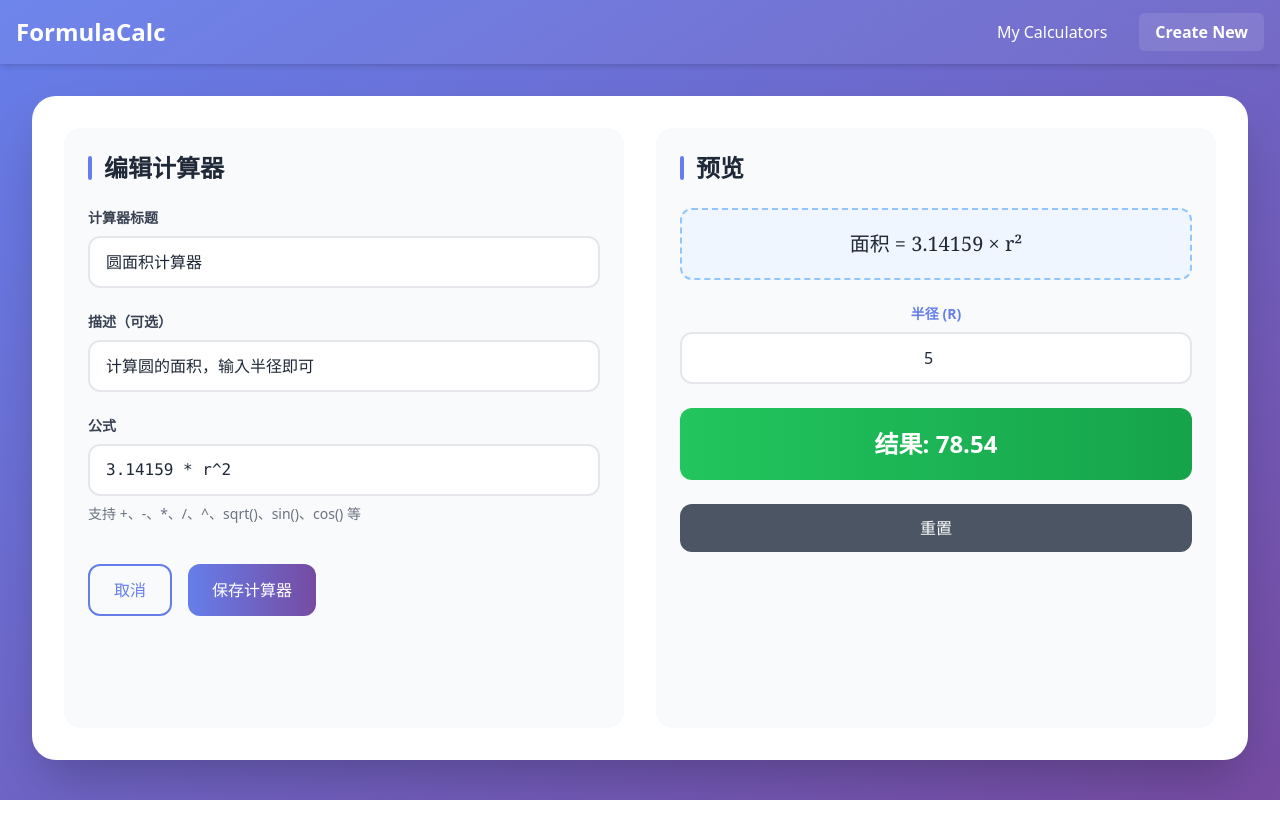
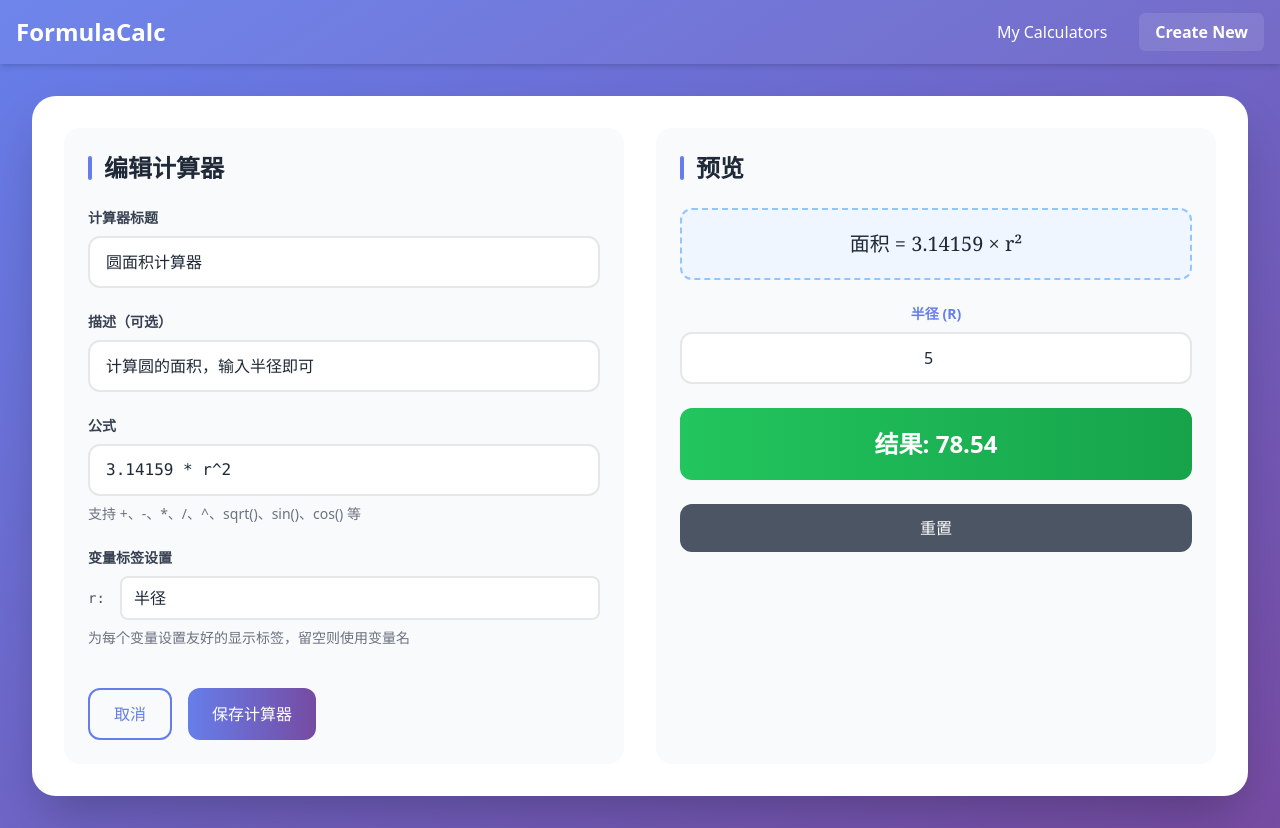
Before and after one commit to erlangera/calculator-app, a React (Vite) app in the folder frontend/: page /new in a window 1280 px wide. Before the commit the page ends 800 px from the top, so only its background shows below. Built offline with nearby package versions, Linux system fonts and the light colour scheme; no server answers.

Commit message:
在计算器相关的后端和前端代码中添加对变量标签的支持，更新接口和数据结构以包含可选的变量标签字段，同时优化了前端页面的变量显示逻辑，移除调试信息。

```diff
--- a/frontend/src/pages/CalculatorPage.tsx
+++ b/frontend/src/pages/CalculatorPage.tsx
@@ -18,14 +18,12 @@ const CalculatorPage: React.FC = () => {
     if (id) {
       getCalculatorById(id)
         .then(data => {
-          console.log('Calculator data:', data); // 调试信息
           setCalculator(data);
           const initialValues: Record<string, string> = {};
           // 确保 variables 存在且是数组
           if (data.variables && Array.isArray(data.variables)) {
             data.variables.forEach(v => { initialValues[v] = '5'; });
           }
-          console.log('Initial values:', initialValues); // 调试信息
           setVariableValues(initialValues);
         })
         .catch(err => {
@@ -37,10 +35,8 @@ const CalculatorPage: React.FC = () => {
   }, [id]);
 
   const handleVariableChange = (variable: string, value: string) => {
-    console.log('Variable change:', variable, value); // 调试信息
     setVariableValues(prev => {
       const newValues = { ...prev, [variable]: value };
-      console.log('New variable values:', newValues); // 调试信息
       return newValues;
     });
   };
@@ -58,12 +54,10 @@ const CalculatorPage: React.FC = () => {
       const numericValues = Object.fromEntries(
         Object.entries(variableValues).map(([key, value]) => [key, parseFloat(value)])
       );
-      console.log('Numeric values for calculation:', numericValues); // 调试信息
       const calculatedResult = evaluate(calculator.formula, numericValues);
-      console.log('Calculated result:', calculatedResult); // 调试信息
       return calculatedResult;
     } catch (error) {
-      console.error('Calculation error:', error); // 调试信息
+      console.error('Calculation error:', error);
       return NaN;
     }
   }, [calculator, variableValues]);
@@ -129,13 +123,13 @@ const CalculatorPage: React.FC = () => {
               calculator.variables.map(variable => (
                 <div key={variable} className="flex items-center bg-gray-50 p-4 rounded-xl">
                   <label className="min-w-[100px] text-lg font-semibold text-brand-from capitalize">
-                    {variable === 'r' ? '半径' : variable} ({variable}):
+                    {calculator.variableLabels?.[variable] || variable} ({variable}):
                   </label>
                   <input
                     type="number"
                     value={variableValues[variable] || ''}
                     onChange={(e) => handleVariableChange(variable, e.target.value)}
-                    placeholder={`请输入${variable === 'r' ? '半径' : variable}`}
+                    placeholder={`请输入${calculator.variableLabels?.[variable] || variable}`}
                     className="flex-1 ml-5 px-4 py-3 rounded-xl border-2 border-gray-200 focus:outline-none focus:border-brand-from focus:bg-white transition-all duration-300 text-lg text-black"
                   />
                 </div>
@@ -156,12 +150,6 @@ const CalculatorPage: React.FC = () => {
               {isNaN(result) ? '...' : result.toFixed(2)}
             </div>
           </div>
-        </div>
-
-        {/* Debug Info (可以在生产环境中移除) */}
-        <div className="mb-4 p-4 bg-gray-100 rounded-lg text-sm text-black">
-          <p><strong>Variables:</strong> {JSON.stringify(calculator.variables)}</p>
-          <p><strong>Current Values:</strong> {JSON.stringify(variableValues)}</p>
         </div>
 
         {/* Action Buttons */}
--- a/frontend/src/pages/EditorPage.tsx
+++ b/frontend/src/pages/EditorPage.tsx
@@ -9,6 +9,7 @@ interface IFormInput {
   title: string;
   description: string;
   formula: string;
+  variableLabels: Record<string, string>;
 }
 
 const extractVariables = (formula: string): string[] => {
@@ -35,7 +36,8 @@ const EditorPage: React.FC = () => {
     defaultValues: {
       title: '圆面积计算器',
       description: '计算圆的面积，输入半径即可',
-      formula: '3.14159 * r^2'
+      formula: '3.14159 * r^2',
+      variableLabels: { r: '半径' }
     }
   });
 
@@ -44,6 +46,7 @@ const EditorPage: React.FC = () => {
   const [previewResult, setPreviewResult] = useState<string>('78.54');
 
   const formulaValue = watch('formula', '3.14159 * r^2');
+  const variableLabelsValue = watch('variableLabels', { r: '半径' });
   const liveVariables = useMemo(() => extractVariables(formulaValue), [formulaValue]);
 
   useEffect(() => {
@@ -52,6 +55,7 @@ const EditorPage: React.FC = () => {
         setValue('title', data.title);
         setValue('description', data.description || '');
         setValue('formula', data.formula);
+        setValue('variableLabels', data.variableLabels || {});
       });
     }
   }, [id, isEditMode, setValue]);
@@ -114,6 +118,13 @@ const EditorPage: React.FC = () => {
     }));
   };
 
+  const handleVariableLabelChange = (variable: string, label: string) => {
+    setValue('variableLabels', {
+      ...variableLabelsValue,
+      [variable]: label
+    });
+  };
+
   return (
     <motion.div
       initial={{ opacity: 0, y: 20 }}
@@ -169,6 +180,30 @@ const EditorPage: React.FC = () => {
                 {formulaError && <p className="text-red-500 text-sm mt-1">语法错误: {formulaError}</p>}
               </div>
 
+              {/* Variable Labels Section */}
+              {liveVariables.length > 0 && (
+                <div>
+                  <label className="block text-sm font-semibold mb-2 text-gray-700">变量标签设置</label>
+                  <div className="space-y-3">
+                    {liveVariables.map(variable => (
+                      <div key={variable} className="flex items-center gap-3">
+                        <span className="text-sm font-mono text-gray-600 min-w-[20px]">{variable}:</span>
+                        <input
+                          type="text"
+                          value={variableLabelsValue[variable] || ''}
+                          onChange={(e) => handleVariableLabelChange(variable, e.target.value)}
+                          placeholder={`${variable}的标签（如：半径）`}
+                          className="flex-1 px-3 py-2 rounded-lg border-2 border-gray-200 bg-white text-gray-800 placeholder-gray-400 focus:outline-none focus:border-brand-from transition-all duration-300"
+                        />
+                      </div>
+                    ))}
+                  </div>
+                  <p className="text-sm text-gray-500 mt-2">
+                    为每个变量设置友好的显示标签，留空则使用变量名
+                  </p>
+                </div>
+              )}
+
               <div className="flex gap-4 pt-4">
                 <button
                   type="button"
@@ -209,7 +244,7 @@ const EditorPage: React.FC = () => {
                   {liveVariables.map(variable => (
                     <div key={variable} className="text-center">
                       <label className="block text-sm font-semibold mb-2 text-brand-from capitalize">
-                        {variable === 'r' ? '半径' : variable} ({variable})
+                        {variableLabelsValue[variable] || variable} ({variable})
                       </label>
                       <input
                         type="number"
--- a/frontend/src/services/api.ts
+++ b/frontend/src/services/api.ts
@@ -16,7 +16,9 @@ export const getCalculatorById = (id: string): Promise<Calculator> => {
     return apiClient.get(`/calculators/${id}`).then(res => res.data);
 };
 
-export type CreateCalculatorData = Omit<Calculator, 'id' | 'variables' | 'createdAt' | 'updatedAt'>;
+export type CreateCalculatorData = Omit<Calculator, 'id' | 'variables' | 'createdAt' | 'updatedAt'> & {
+  variableLabels?: Record<string, string>;
+};
 
 export const createCalculator = (data: CreateCalculatorData): Promise<Calculator> => {
     return apiClient.post('/calculators', data).then(res => res.data);
--- a/frontend/src/types/index.ts
+++ b/frontend/src/types/index.ts
@@ -4,6 +4,7 @@ export interface Calculator {
   description?: string;
   formula: string;
   variables: string[];
+  variableLabels?: Record<string, string>;
   createdAt: string;
   updatedAt: string;
 }
```
Also changed, not shown: 2 other files (tests, documents, lock files or other folders).
